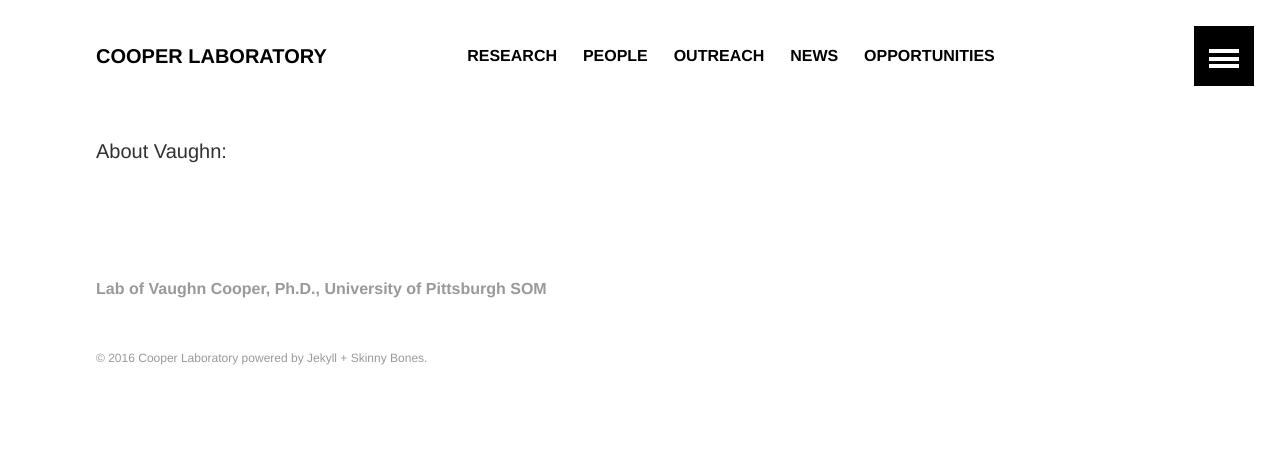
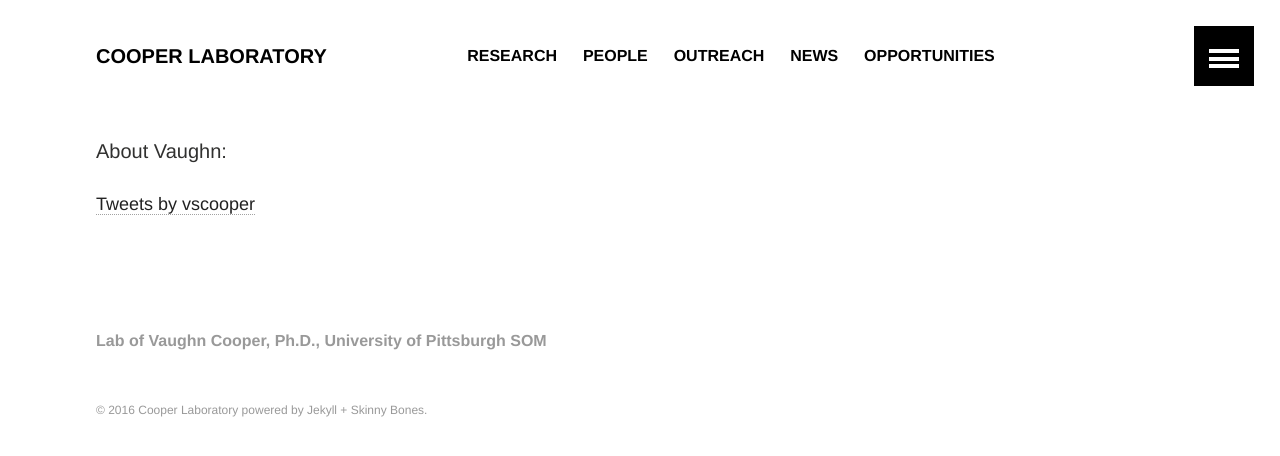
Before and after one commit to cdeitrick/vscooper.github.io, a Jekyll site: the page built from VaughnCooper.md, in a window 1280 px wide. Shown: the top 456 px of the page. Built offline with Jekyll 4.4.1, drawn with Linux system fonts in a browser that asks for light colours; comment, search, counter and statistics services are not loaded.

Commit message:
Update VaughnCooper.md

```diff
--- a/VaughnCooper.md
+++ b/VaughnCooper.md
@@ -4,3 +4,5 @@ layout: archive
 ---
 
 About Vaughn:
+
+<a class="twitter-timeline" href="https://twitter.com/vscooper">Tweets by vscooper</a> <script async src="//platform.twitter.com/widgets.js" charset="utf-8"></script>
```
